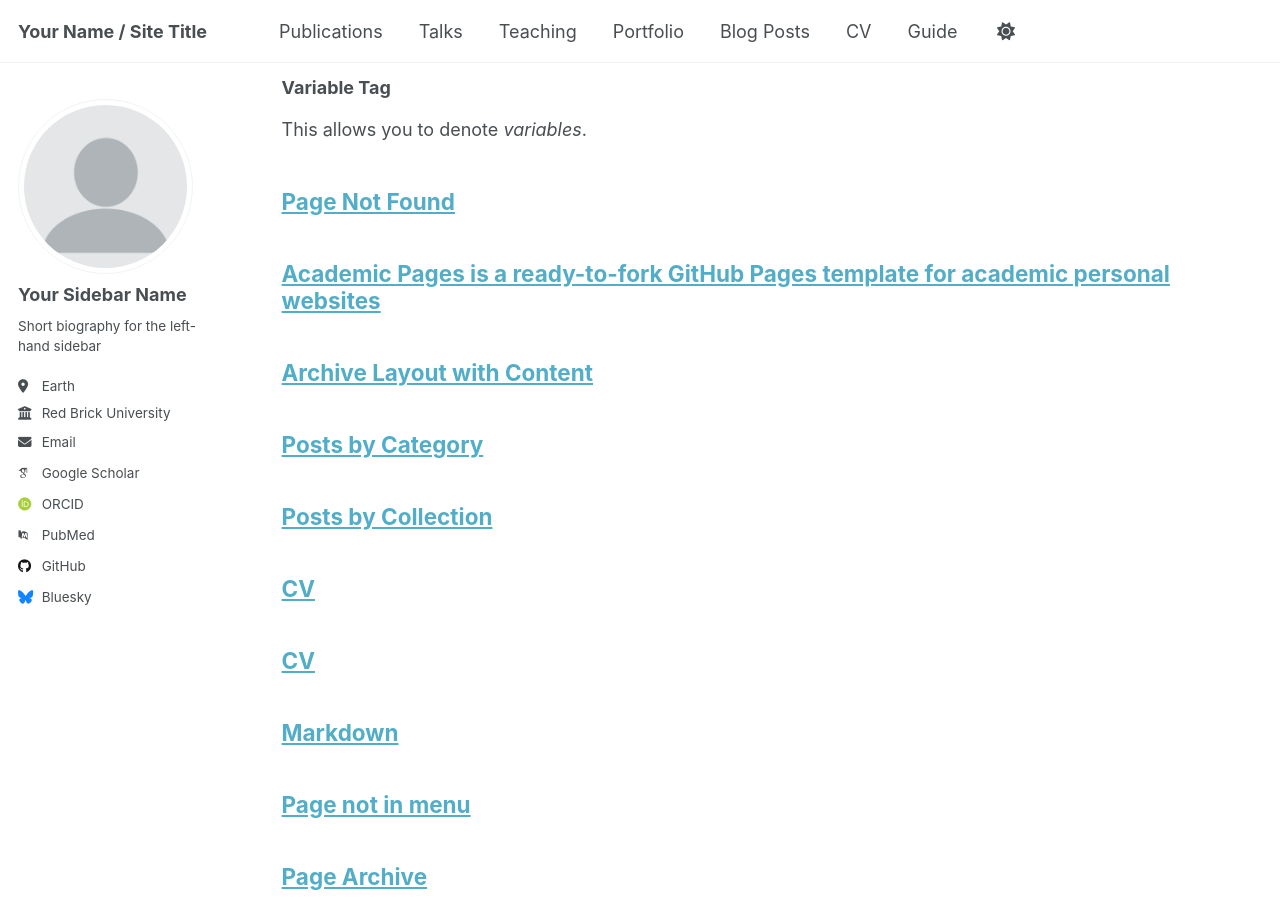
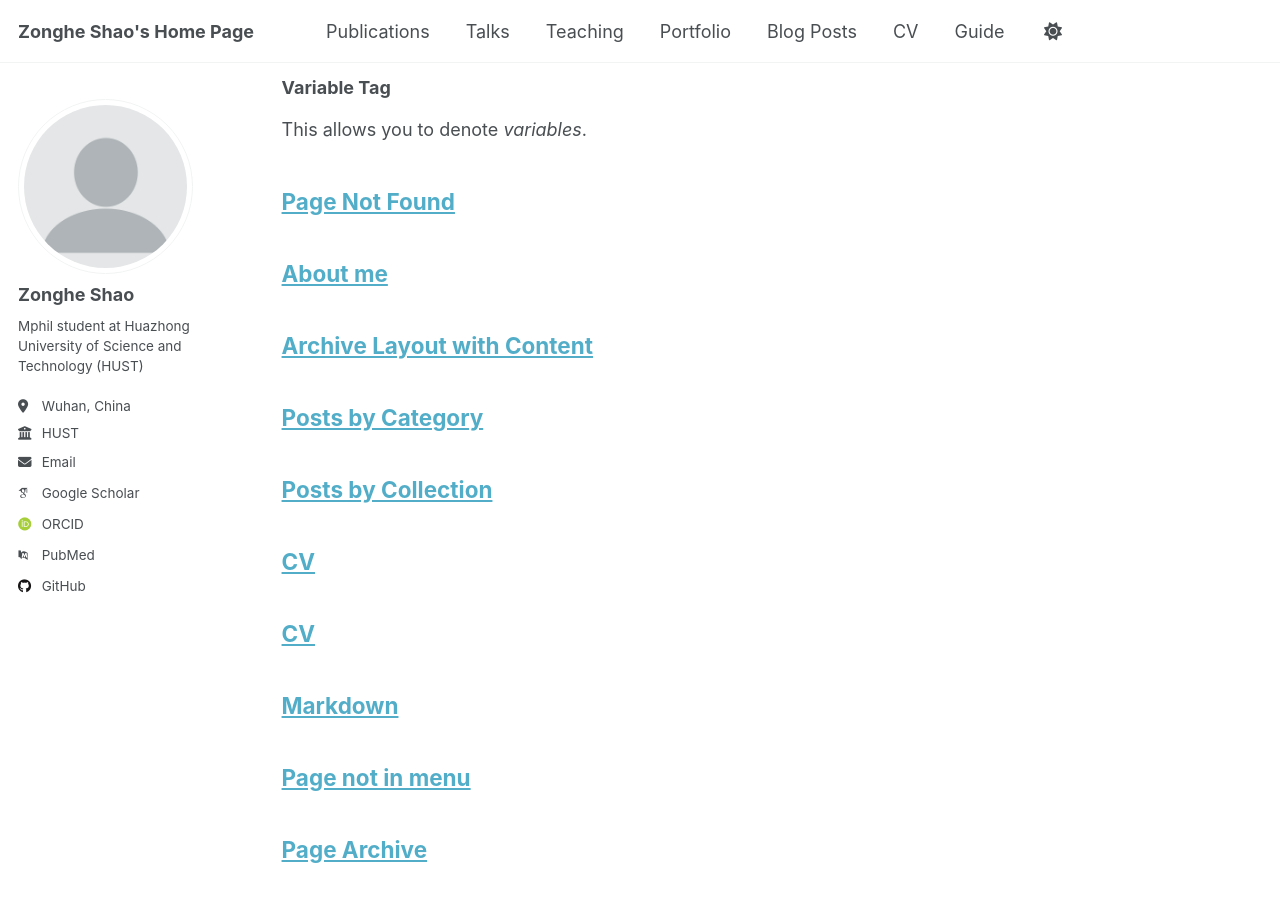
Before and after one commit to zhshao17/zhshao17.github.io, a Jekyll site: the page built from _pages/archive-layout-with-content.md, in a window 1280 px wide and 900 px high, scrolled down 4489 px. Built offline with Jekyll 4.4.1, drawn with Linux system fonts in a browser that asks for light colours; some web fonts are replaced; a script that is not in the unit is left out; some of the changed text lies outside the part shown.

Commit message:
update about

```diff
--- a/_config.yml
+++ b/_config.yml
@@ -7,16 +7,16 @@
 # server process.
 
 # Basic Site Settings
-locale                   : "en-US"
-site_theme               : "default" # Currently available options are "default", "air"
-title                    : "Your Name / Site Title"
+locale                   : "Wuhan-China"
+# site_theme               : "default" # Currently available options are "default", "air"
+title                    : "Zonghe Shao's Home Page"
 title_separator          : "-"
-name                     : &name "Your Name"
-description              : &description "Your Name's academic portfolio"   # Update this with a general description of your site, this is the default if not overridden by a page
-url                      : https://academicpages.github.io # The base hostname & protocol for your site e.g. "https://[your GitHub username].github.io",
+name                     : &name "Zonghe Shao"
+# description              : &description "Your Name's academic portfolio"   # Update this with a general description of your site, this is the default if not overridden by a page
+url                      : https://zhshao17.github.io # The base hostname & protocol for your site e.g. "https://[your GitHub username].github.io",
                                                            # or if you already have some other page hosted on Github then use "https://[your GitHub username].github.io/[Your Repo Name]"
 baseurl                  : "" # the subpath of your site, e.g. "/blog"
-repository               : "academicpages/academicpages.github.io"
+repository               : "zhshao17/zhshao17.github.io"
 
 # Site Author - The following control what appear as part of the author content on the side bar.
 #               If a field is blank the icon and link will not appear, otherwise it will be shown.
@@ -24,13 +24,13 @@
 author:
   # Biographic information
   avatar           : "profile.png"
-  name             : "Your Sidebar Name"
+  name             : "Zonghe Shao"
   pronouns         : # example: "she/her"
-  bio              : "Short biography for the left-hand sidebar"
-  location         : "Earth"
-  employer         : "Red Brick University"
-  uri              : # URL
-  email            : "none@example.org"
+  bio              : "Mphil student at Huazhong University of Science and Technology (HUST)"
+  location         : "Wuhan, China"
+  employer         : "HUST"
+  # uri              : # URL
+  email            : "zhshao@hust.edu.cn"
 
   # Academic websites
   academia         : # URL
@@ -38,7 +38,7 @@
   googlescholar    : "https://scholar.google.com/citations?user=PS_CX0AAAAAJ"
   inspire-hep      : # URL
   impactstory      : # URL
-  orcid            : "https://orcid.org/yourorcidurl"
+  orcid            : "https://orcid.org/0009-0000-7386-6022"
   semantic         : # URL
   pubmed           : "https://www.ncbi.nlm.nih.gov/pubmed/?term=john+snow"
   researchgate     : # URL
@@ -48,13 +48,13 @@
   bitbucket        : # Username - Update with your username on the site
   codepen          : # Username
   dribbble         : # Username
-  github           : "academicpages"
+  github           : "zhshao17"
   kaggle           : # Username
   stackoverflow    : # User number or user number and name (i.e., use "1" or "1/jeff-atwood")
 
   # Social media
   artstation       : # Username
-  bluesky          : "bsky.app" # Replace this with you Bluesky username
+  bluesky          : # "bsky.app" # Replace this with you Bluesky username
   facebook         : # Username
   flickr           : # Username
   foursquare       : # Username
```
Also changed, not shown: _pages/about.md (+30 -36 lines).
